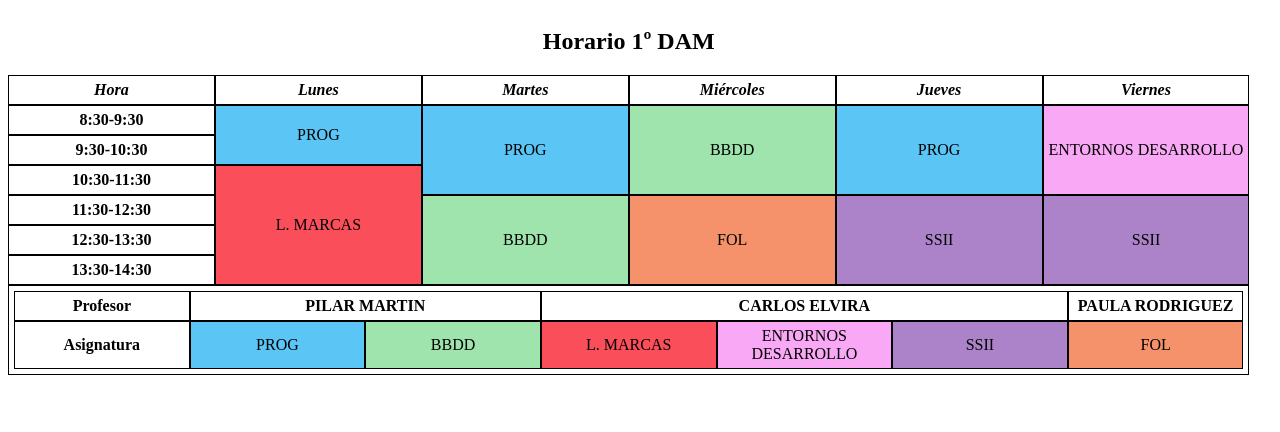
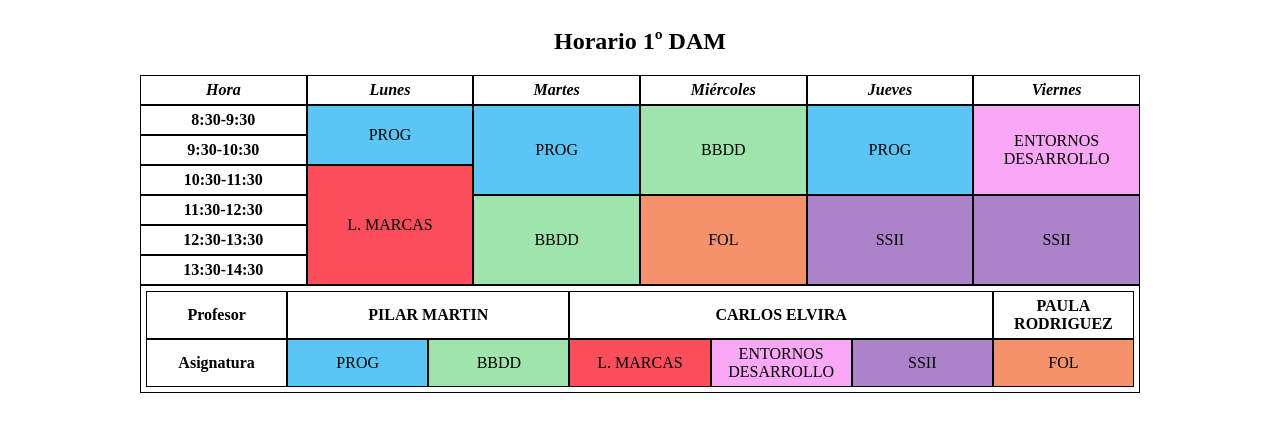
Before and after one commit to Jkutkut/HTML-Schedule, a plain HTML site: page HTML_Only/index.html in a window 1280 px wide. Drawn offline with Linux system fonts and the light colour scheme.

Commit message:
minor changes

```diff
--- a/HTML_Only/index.html
+++ b/HTML_Only/index.html
@@ -2,11 +2,16 @@
     <head>
         <meta charset="UTF-8">
         <meta name="author" content="Jkutkut">
+
         <title>Actividad tablas</title>
     </head>
     <body>
-        <table border=1 frame=void cellspacing=0 bordercolor=black cellpadding="5">
+        <center>
+            <!-- Tabla con el horario -->
+            <table border=1 frame=void cellspacing=0 bordercolor=black cellpadding="5" width="1000px">
+                <!-- Título tabla -->
                 <caption><h2>Horario 1º DAM</h2></caption>
+                <!-- Cabecera -->
                 <thead>
                     <th width="16.66%"><i>Hora</i></th>
                     <th width="16.66%"><i>Lunes</i></th>
@@ -15,7 +20,11 @@
                     <th width="16.66%"><i>Jueves</i></th>
                     <th width="16.66%"><i>Viernes</i></th>
                 </thead>
+                <!-- Cuerpo -->
                 <tbody align="center">
+                    <!-- Valores del horario -->
+
+                    <!-- Usando rowspan y colspan para combinar celdas -->
                     <tr>
                         <td><b>8:30-9:30</b></td>
                         <td rowspan="2" bgcolor="#5BC5F5">PROG</td>
@@ -46,6 +55,7 @@
                     </tr>
                     <tr>
                         <td rowspan="2" colspan="6">
+                            <!-- Tabla con los profesores -->
                             <table border="1" width=100% frame=void cellspacing=0 cellpadding="5" bordercolor=black>
                                 <tbody align="center">
                                     <tr>
@@ -68,7 +78,7 @@
                         </td>
                     </tr>
                 </tbody>
-
             </table>
+        </center>
     </body>
 </html>
```
Lines whose indentation alone changed are shown as unchanged.
